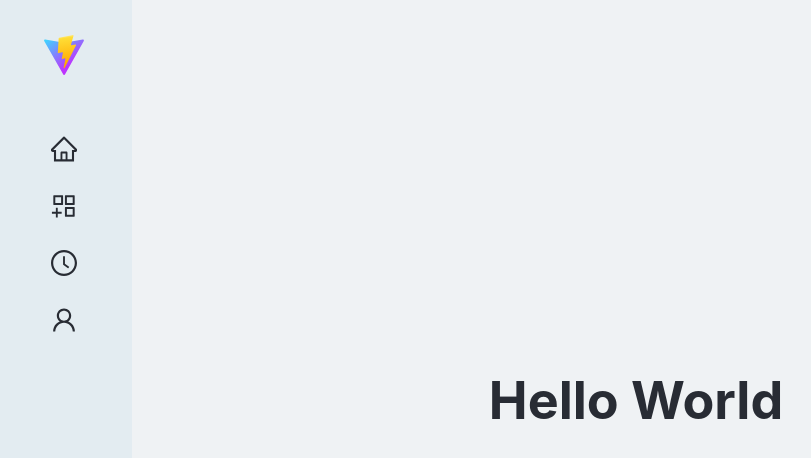
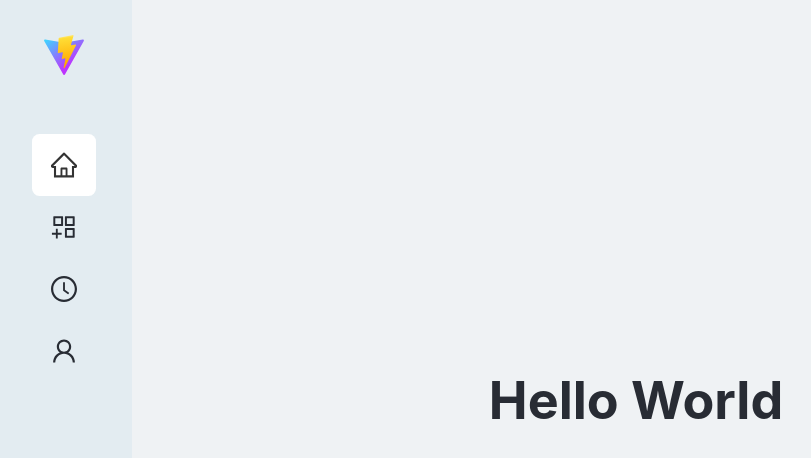
Before and after one commit to RitinDev/emotech-frontend-task, a React (Create React App) app: page / in a window 1280 px wide. Shown: the top 458 px of the page, without its empty margins (4-815 px from the left). Built offline with nearby package versions, Linux system fonts and the light colour scheme.

Commit message:
Add Sidebar Active Icon State

```diff
--- a/src/components/Sidebar.css
+++ b/src/components/Sidebar.css
@@ -39,12 +39,15 @@
 
     display: flex;
     flex-direction: column;
-    gap: 1em;
-
+    gap: -5em;
+    align-items: center;
 }
 
 .sidebar li {
+    width: 35%;
+    height: 35%;
     margin: 0;
+    padding: 0.6em;
     cursor: pointer;
 }
 
@@ -52,3 +55,9 @@
     transform: scale(1.05);
     transition: transform 0.1s ease-in-out;
 }
+
+.sidebar-menu-item.active {
+    background-color: #fff;
+    color: #333;
+    border-radius: 7.5px;
+  }
--- a/src/components/Sidebar.js
+++ b/src/components/Sidebar.js
@@ -1,26 +1,34 @@
 import './Sidebar.css';
 import viteLogo from '../images/vite.svg';
+
+import { useState } from 'react';
 
 import { HomeOutlined, AppstoreAddOutlined, ClockCircleOutlined, UserOutlined } from '@ant-design/icons';
 
 const Sidebar = () => {
+    const menuItems = [
+        { icon: <HomeOutlined />},
+        { icon: <AppstoreAddOutlined /> },
+        { icon: <ClockCircleOutlined /> },
+        { icon: <UserOutlined /> },
+    ];
+    const [activeItem, setActiveItem] = useState(0);
+
     return (
         <div className='sidebar'>
             <img src={viteLogo} alt='Vite Logo' className='vite-logo' />
             <ul className='sidebar-menu'>
-                <li className='sidebar-menu-item'>
-                    <HomeOutlined />
-                </li>
-                <li className='sidebar-menu-item'>
-                    <AppstoreAddOutlined />
-                </li>
-                <li className='sidebar-menu-item'>
-                    <ClockCircleOutlined />
-                </li>
-                <li className='sidebar-menu-item'>
-                    <UserOutlined />
-                </li>
+                {menuItems.map((item, index) => (
+                    <li
+                        key={index}
+                        className={`sidebar-menu-item ${activeItem === index ? 'active' : ''}`}
+                        onClick={() => setActiveItem(index)}
+                    >
+                        {item.icon}
+                    </li>
+                ))}
             </ul>
+
         </div>
     );
 }
```
